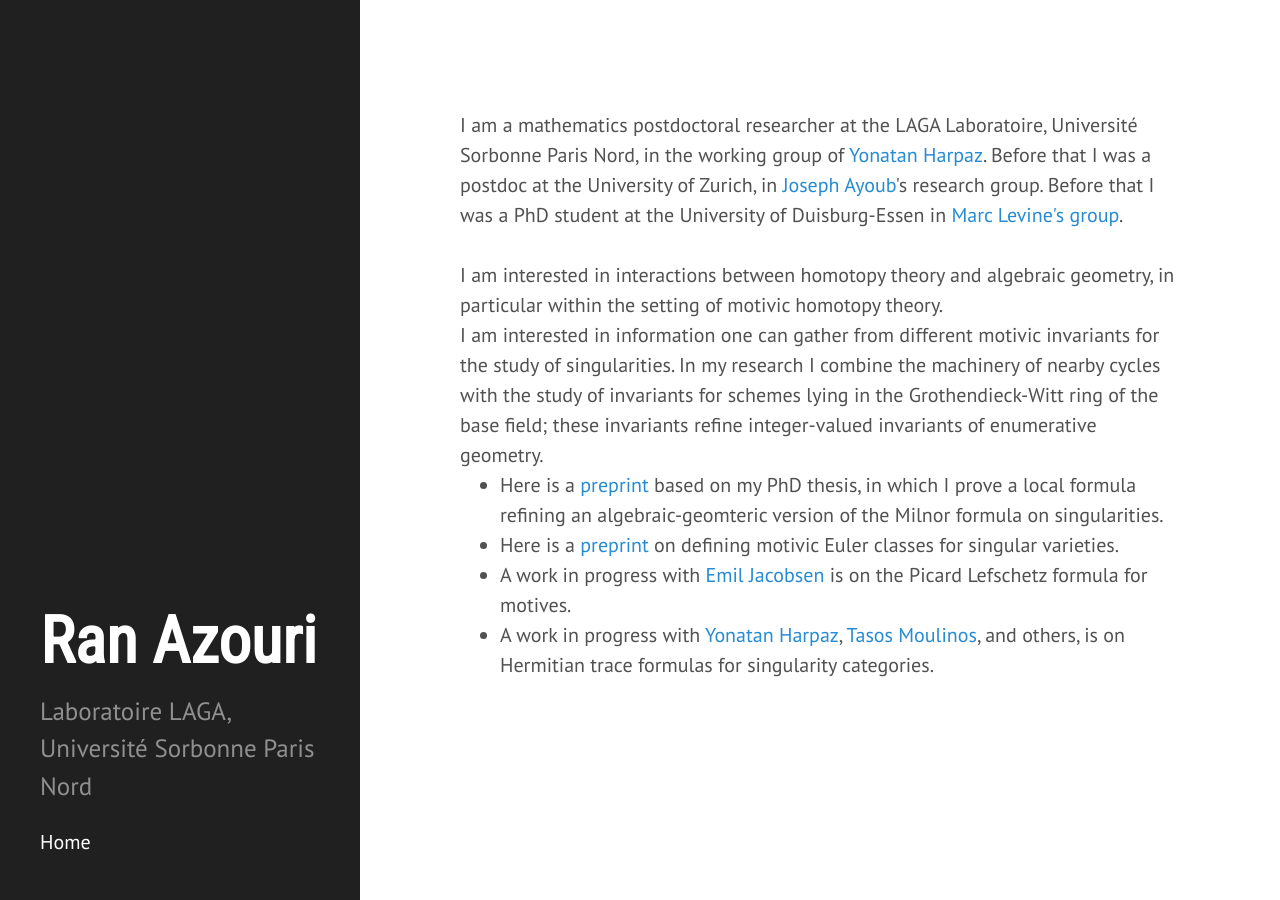
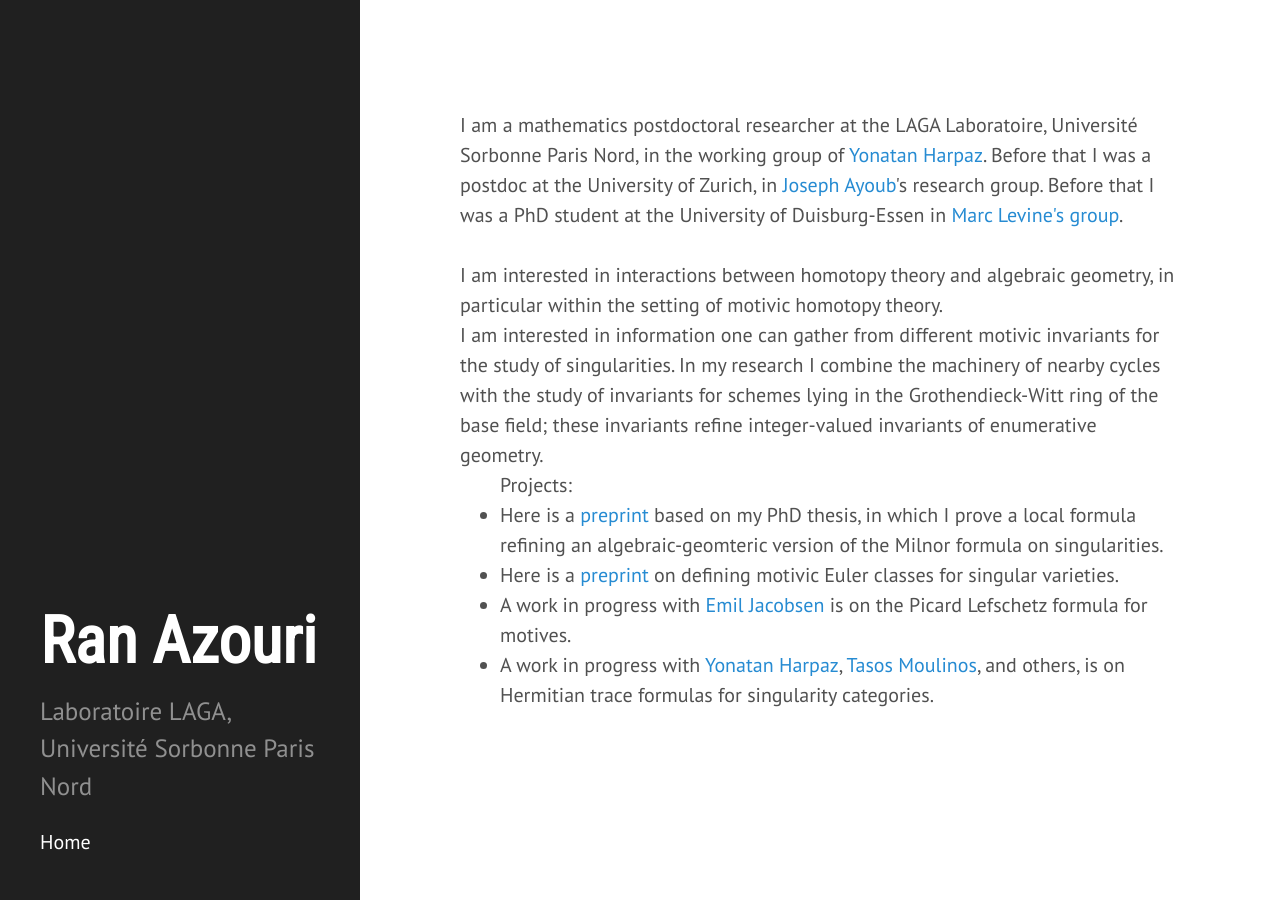
Before and after one commit to ransass/ransass.github.io, a Jekyll site: the page built from index.html, in a window 1280 px wide. Built offline with Jekyll 4.4.1, drawn with Linux system fonts in a browser that asks for light colours; some web fonts are replaced; the list of posts is cut into pages by our own code.

Commit message:
Update index.html

```diff
--- a/index.html
+++ b/index.html
@@ -12,7 +12,8 @@ I am interested in information one can gather from different motivic invariants
 In my research I combine the machinery of nearby cycles with the study of invariants for schemes lying in the Grothendieck-Witt ring of the base field; these invariants refine integer-valued invariants of enumerative geometry.
 <br/>
 
-<ul>
+<ul> Projects:
+
 <li> Here is a
 <a href="https://arxiv.org/abs/2101.02686">preprint</a>
 based on my PhD thesis, in which I prove a local formula refining an algebraic-geomteric version of the Milnor formula on singularities.
```
